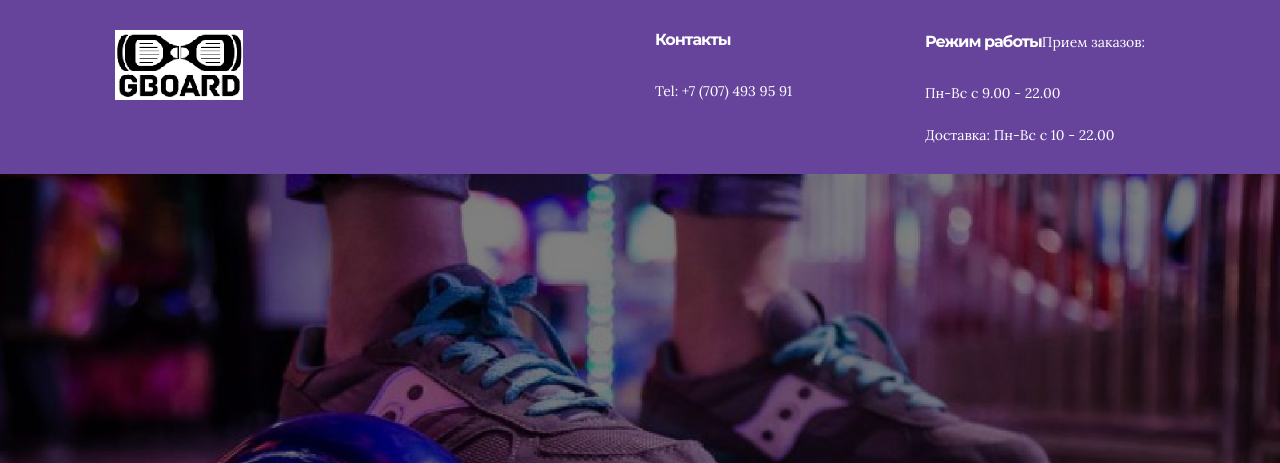
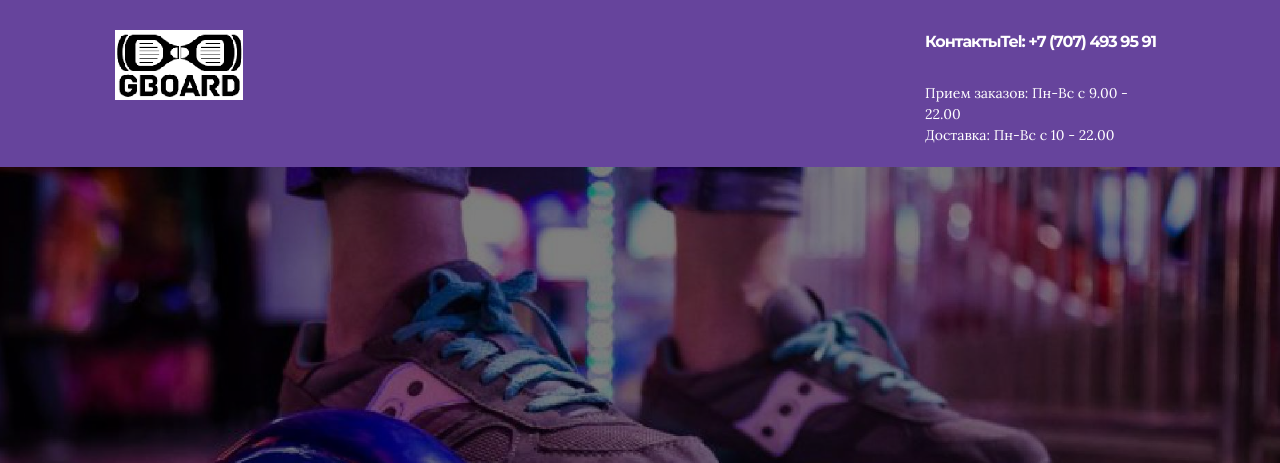
Before and after one commit to amadeus777/smartbalance, a plain HTML site: page index.html in a window 1280 px wide. Shown: the top 463 px of the page. Drawn offline with Linux system fonts and the light colour scheme; files whose address does not match are found by name.

```diff
--- a/index.html
+++ b/index.html
@@ -36,10 +36,10 @@
                 <p><br><br></p>
             </div>
             <div class="mbr-footer-content col-xs-12 col-md-3">
-                <p><strong>Контакты</strong><br><strong><br></strong>Tel: +7 (707) 493 95 91&nbsp;<br><br><br></p>
+                <p><br><br><br><br></p>
             </div>
             <div class="mbr-footer-content col-xs-12 col-md-3">
-                <p><font face="Montserrat, sans-serif" size="3"><span style="letter-spacing: -1px; line-height: 20px;"><strong>Режим работы</strong></span></font><font face="Montserrat, sans-serif" size="3"><span style="letter-spacing: -1px; line-height: 20px;"><strong><br></strong></span></font><a class="text-white" href="https://mobirise.com/">П</a>рием заказов: Пн-Вс с 9.00 - 22.00<br><br>
+                <p><font face="Montserrat, sans-serif" size="3"><span style="letter-spacing: -1px; line-height: 20px;"><strong>Контакты</strong></span></font><font face="Montserrat, sans-serif" size="3"><span style="letter-spacing: -1px; line-height: 20px;"><strong><br></strong></span></font><a class="text-white" href="https://mobirise.com/"><strong>Tel: +7 (707) 493 95 91 </strong></a><br><a class="text-white" href="https://mobirise.com/">П</a>рием заказов: Пн-Вс с 9.00 - 22.00<br>
 <a class="text-white" href="https://mobirise.com/mobirise-free-win.zip">Д</a>оставка: Пн-Вс с 10 - 22.00<br><br></p>
             </div>
 
@@ -47,7 +47,7 @@
     </div>
 </section>
 
-<section class="engine"><a rel="external" href="https://mobirise.com">Site Builder</a></section><section class="mbr-section mbr-section-hero mbr-section-full mbr-parallax-background mbr-section-with-arrow" id="header4-0" style="background-image: url(assets/images/giroskutery-2000x1167.jpg);">
+<section class="engine"><a rel="external" href="https://mobirise.com">Website Maker</a></section><section class="mbr-section mbr-section-hero mbr-section-full mbr-parallax-background mbr-section-with-arrow" id="header4-0" style="background-image: url(assets/images/giroskutery-2000x1167.jpg);">
 
     <div class="mbr-overlay" style="opacity: 0.5; background-color: rgb(0, 0, 0);"></div>
 
```
Also changed, not shown: order.html (+3 -3 lines), tovar.html (+2 -2 lines), 1 other file.
